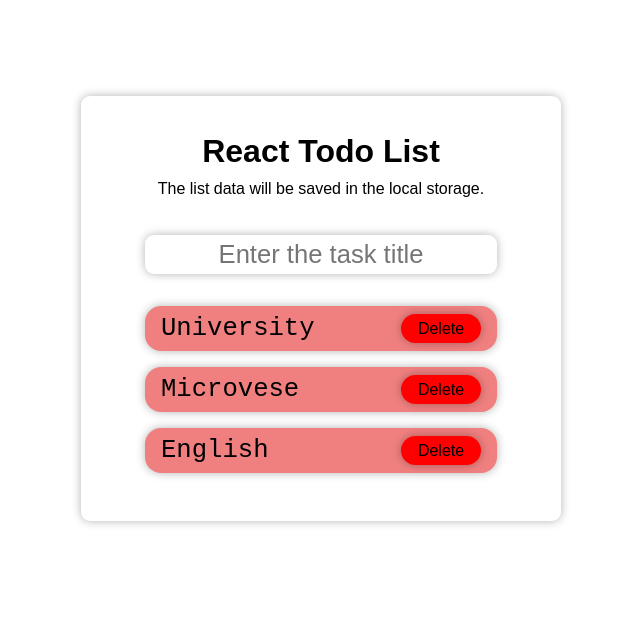
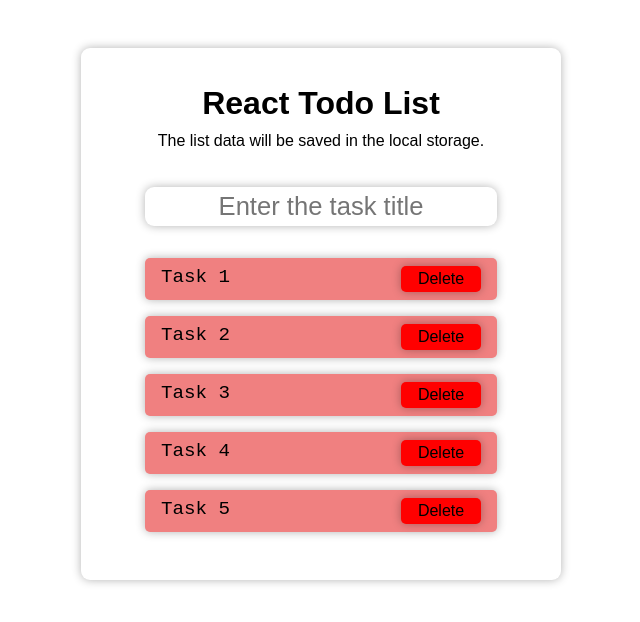
Before and after one commit to Alibaba2023/react-todo, a React (Create React App) app: page / in a window 1280 px wide. Shown: the top 622 px of the page, without its empty margins (319-959 px from the left). Built offline with nearby package versions, Linux system fonts and the light colour scheme.

Commit message:
Tasks added to the list

```diff
--- a/src/components/style.css
+++ b/src/components/style.css
@@ -7,7 +7,7 @@
 }
 
 .container {
-  margin: 6rem auto;
+  margin: 3rem auto;
   width: 30rem;
   padding: 2rem 4rem;
   box-shadow: 0 0 10px rgba(0, 0, 0, 0.3);
@@ -41,9 +41,9 @@ input {
   justify-content: space-between;
   padding: 8px 16px;
   margin-bottom: 1rem;
-  font-size: 1.6rem;
+  font-size: 1.2rem;
   background-color: lightcoral;
-  border-radius: 1rem;
+  border-radius: 5px;
   box-shadow: 0 0 10px rgba(0, 0, 0, 0.3);
   font-family: Arial, sans-serif;
 }
@@ -51,7 +51,7 @@ input {
 button {
   padding: 4px 8px;
   border: none;
-  border-radius: 1rem;
+  border-radius: 5px;
   background-color: red;
   width: 5rem;
   font-size: 1rem;
--- a/src/components/todo.jsx
+++ b/src/components/todo.jsx
@@ -2,7 +2,7 @@ import React from 'react';
 import './style.css';
 
 const Todo = () => {
-  const toDoList = ['University', 'Microvese', 'English'];
+  const toDoList = ['Task 1', 'Task 2', 'Task 3', 'Task 4', 'Task 5'];
   return (
     <div className="container">
       <h1>React Todo List</h1>
```
